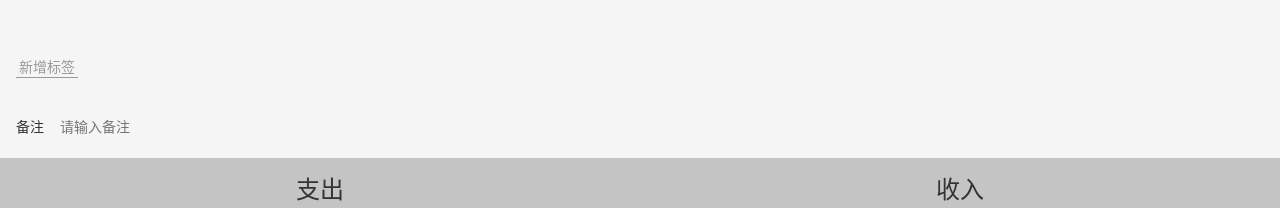
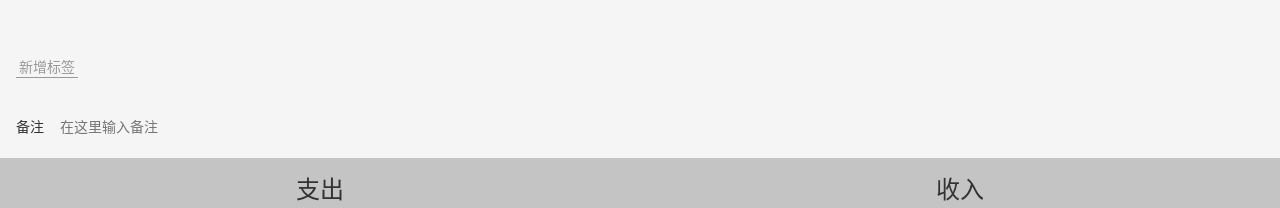
Before and after one commit to woniu-create/money-vue, a Vue app: page /#/money in a window 1280 px wide. Shown: the part 196-404 px from the top of the page. Built offline with nearby package versions, Linux system fonts and the light colour scheme.

Commit message:
改造Notes.vue,使其成为通用组件

```diff
--- a/src/components/Money/Notes.vue
+++ b/src/components/Money/Notes.vue
@@ -1,21 +1,23 @@
 <template>
       <div>
           <label class="notes">
-            <span class="name">备注</span>
+            <span class="name">{{this.fieldName}}</span>
             <input type="text"
             v-model="value"
-             placeholder="请输入备注">
+             :placeholder="this.placeholder">
           </label>
       </div>
 </template>
 
 <script lang="ts">
   import Vue from 'vue'
-  import {Component,Watch} from 'vue-property-decorator'
+  import {Component,Watch,Prop} from 'vue-property-decorator'
 
   @Component
   export default class Notes extends Vue{
     value='';
+    @Prop({required: true}) fieldName!: string //fieldName! 如不加!,必须要给初始值
+    @Prop() placeholder?: string//?表示有可能不存在
     @Watch('value')
         onChildChanged(value: string){
          this.$emit('update:value',value)
--- a/src/views/EditLabel.vue
+++ b/src/views/EditLabel.vue
@@ -1,6 +1,8 @@
 <template>
     <div>
+      <Icon name="left"/>
       编辑标签
+    <Notes field-name="标签名" placeholder="请输入标签名"/>
     </div>
 </template>
 
@@ -8,8 +10,11 @@
 import Vue from 'vue'
 import {Component} from 'vue-property-decorator'
 import tagListModel from '@/models/tagListModel';
+import Notes from '@/components/Money/Notes.vue'
 
-@Component
+@Component({
+    components:{Notes}
+})
 export default class EditLabel extends Vue{
 created(){
     // console.log( this.$route.params)
--- a/src/views/Money.vue
+++ b/src/views/Money.vue
@@ -3,7 +3,9 @@
        <NumberPad :value.sync="record.amount" @submit="saveRecord" />
        <!-- <Types :value="record.type" @update:value="onUpdateType"/> -->
         <Types :value.sync="record.type"/>
-       <Notes @update:value="onUpdateNotes"/>
+       <Notes field-name="备注"
+              placeholder="在这里输入备注"
+              @update:value="onUpdateNotes"/>
        <Tags :data-source.sync="tags" @update:value="onUpdateTags"/>
     </Layout>
 </template>
```
Also changed, not shown: src/assets/icons/left.svg (added).
